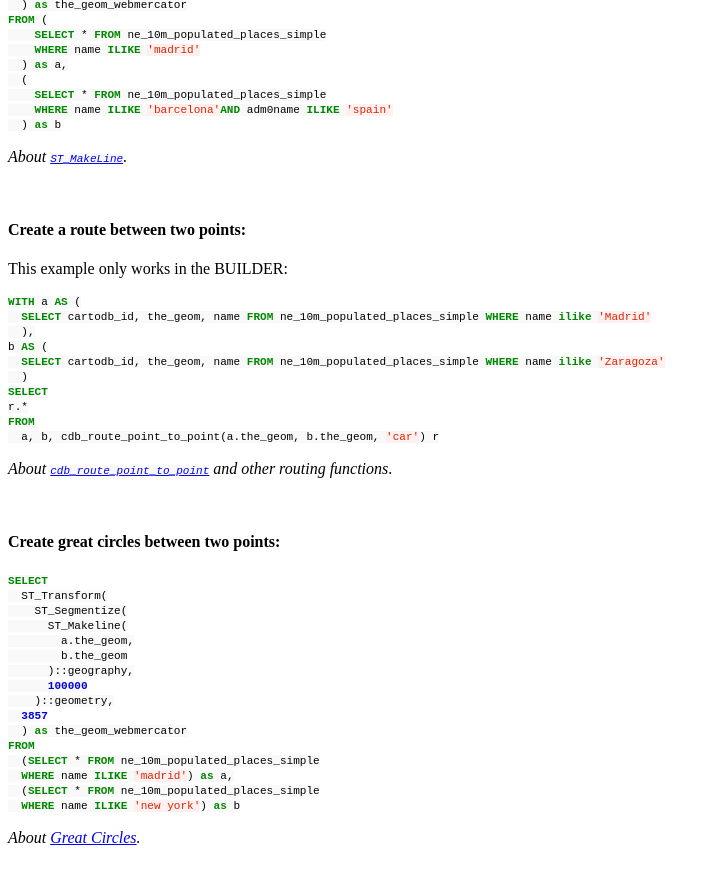
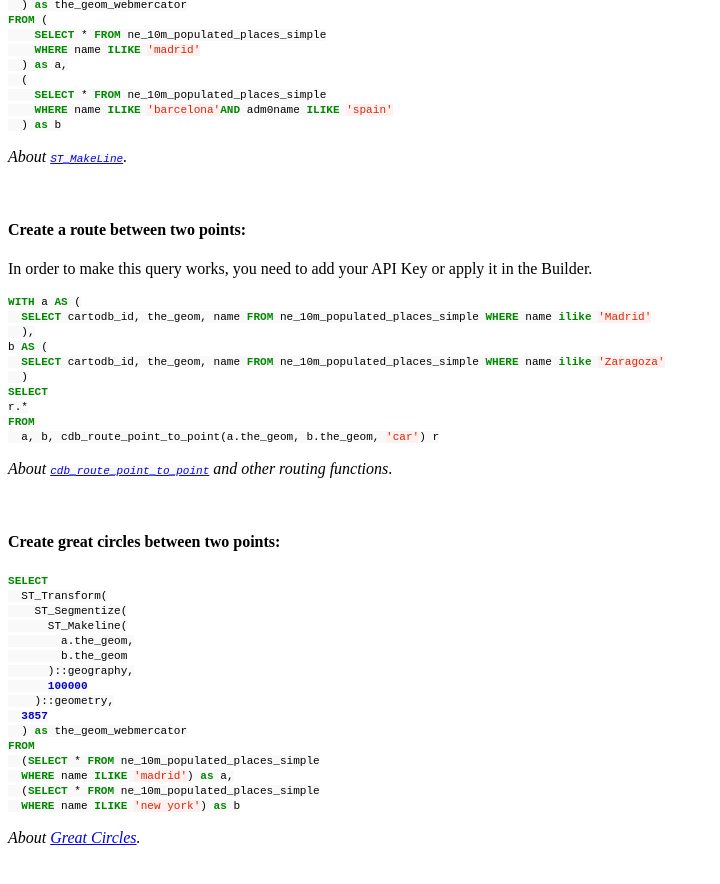
Before and after one commit to CartoDB/training, a Jekyll site: the page built from _posts/2016-09-22-bbva.md, in a window 1280 px wide and 900 px high, scrolled down 12478 px. Shown: the top 884 px of the window, without its empty margins (0-720 px from the left). Built offline with Jekyll 4.4.1, drawn with Linux system fonts in a browser that asks for light colours; a style sheet for code colours, icons or effects is not loaded.

Commit message:
add comment

````diff
--- a/_posts/2016-09-22-bbva.md
+++ b/_posts/2016-09-22-bbva.md
@@ -464,7 +464,7 @@ _About [`ST_MakeLine`](http://postgis.net/docs/ST_MakeLine.html)._
 
 #### Create a **route** between two points:
 
-This example only works in the BUILDER:
+In order to make this query works, you need to add your API Key or apply it in the Builder.
 
 ```sql
 WITH a AS (
````
